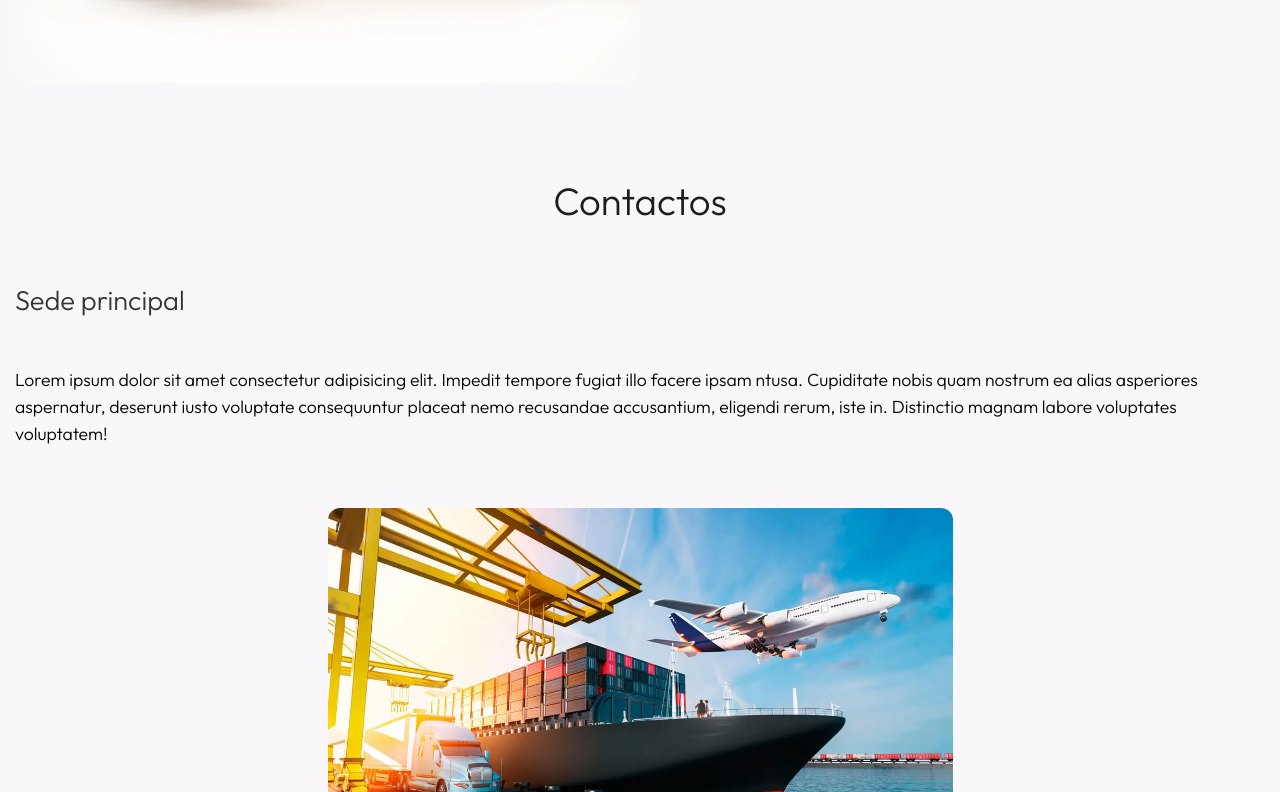
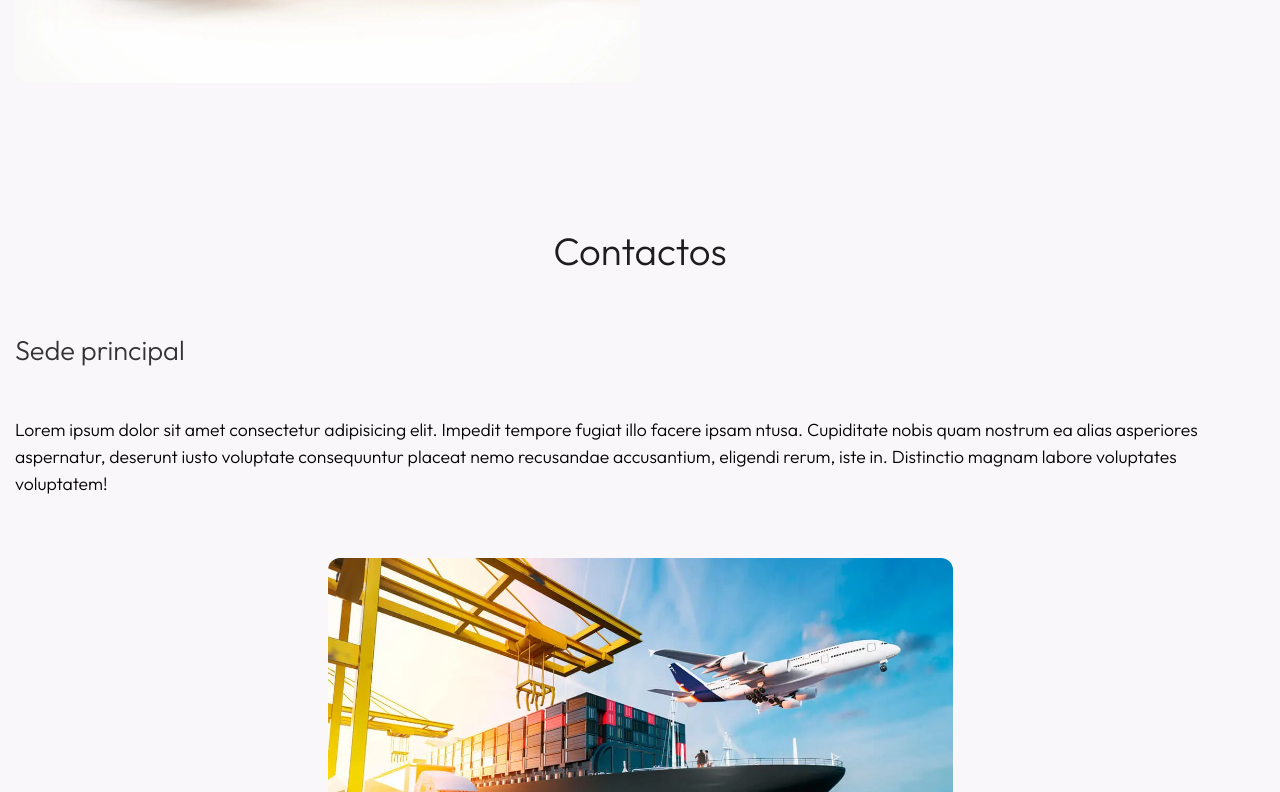
Before and after one commit to BryanGordon/transporte, a React (Vite) app: page / in a window 1280 px wide. Shown: the part 1868-2660 px from the top of the page. Built offline with nearby package versions, Linux system fonts and the light colour scheme.

Commit message:
Testing framer motion

```diff
--- a/src/App.tsx
+++ b/src/App.tsx
@@ -1,4 +1,4 @@
-import { motion } from 'motion/react'
+import { AnimatePresence, motion } from 'motion/react'
 
 import { Contacto } from './components/Contacto'
 import { Footer } from './components/Footer'
@@ -6,20 +6,38 @@ import { Header } from './components/Header'
 import { Servicios } from './components/Servicios'
 import { Ubicacion } from './components/Ubicacion'
 
+/**
+ * Arreglar estructura del proyecto
+ * Acabar de colocar las animaciones en la seccion de direccion y
+ * analizar si colocar en la seccion de servicios.
+ */
+
 function App () {
   return (
     <main>
+      <AnimatePresence>
+
       <Header />
       <section>
-        <Servicios />
+
+          <Servicios />
+
       </section>
       <section>
+         < motion.div
+          whileInView={{ y: 50 }}
+          viewport={{ amount: 0.3 }}
+          exit={{y: -50}}
+          >
         <Contacto />
+      </motion.div>
       </section>
       <section>
         <Ubicacion />
       </section>
       <Footer />
+      </AnimatePresence>
+
     </main>
   )
 }
```
